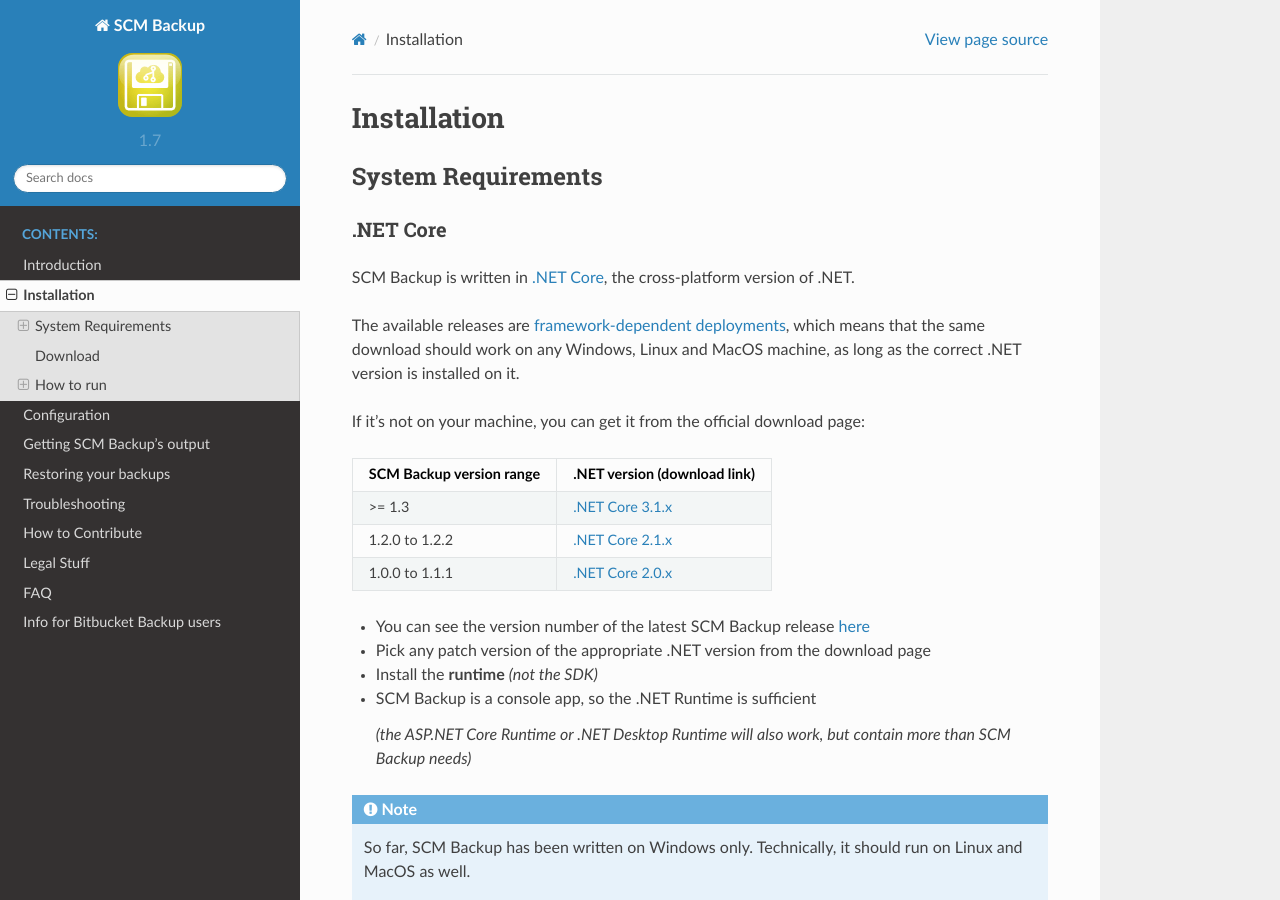
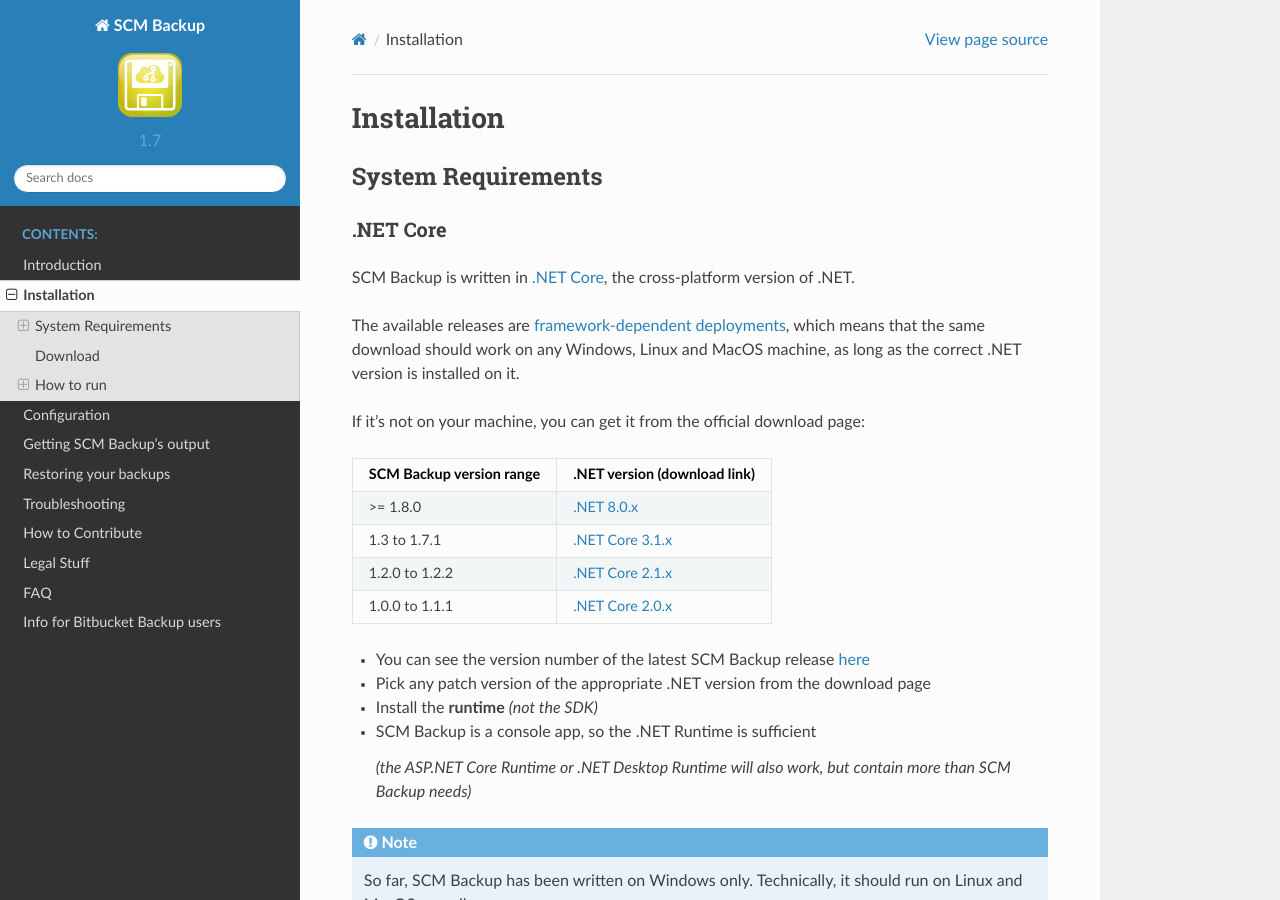
Before and after one commit to christianspecht/scm-backup-docs, a Sphinx documentation site: the page built from source/install.rst, in a window 1280 px wide and 900 px high. Built offline with Sphinx 7.4.7 and the Read the Docs theme 2.0.0, drawn with Linux system fonts in a browser that asks for light colours; comment, search, counter and statistics services are not loaded.

Commit message:
extend version table

```diff
--- a/source/install.rst
+++ b/source/install.rst
@@ -18,7 +18,8 @@ If it's not on your machine, you can get it from the official download page:
 ======================================  =================================================================================
 SCM Backup version range                .NET version (download link)
 ======================================  =================================================================================
->= 1.3                                  `.NET Core 3.1.x <https://dotnet.microsoft.com/en-us/download/dotnet/3.1>`_
+>= 1.8.0                                `.NET 8.0.x <https://dotnet.microsoft.com/en-us/download/dotnet/8.0>`_
+1.3 to 1.7.1                            `.NET Core 3.1.x <https://dotnet.microsoft.com/en-us/download/dotnet/3.1>`_
 1.2.0 to 1.2.2                          `.NET Core 2.1.x <https://dotnet.microsoft.com/en-us/download/dotnet/2.1>`_
 1.0.0 to 1.1.1                          `.NET Core 2.0.x <https://dotnet.microsoft.com/en-us/download/dotnet/2.0>`_
 ======================================  =================================================================================
```
